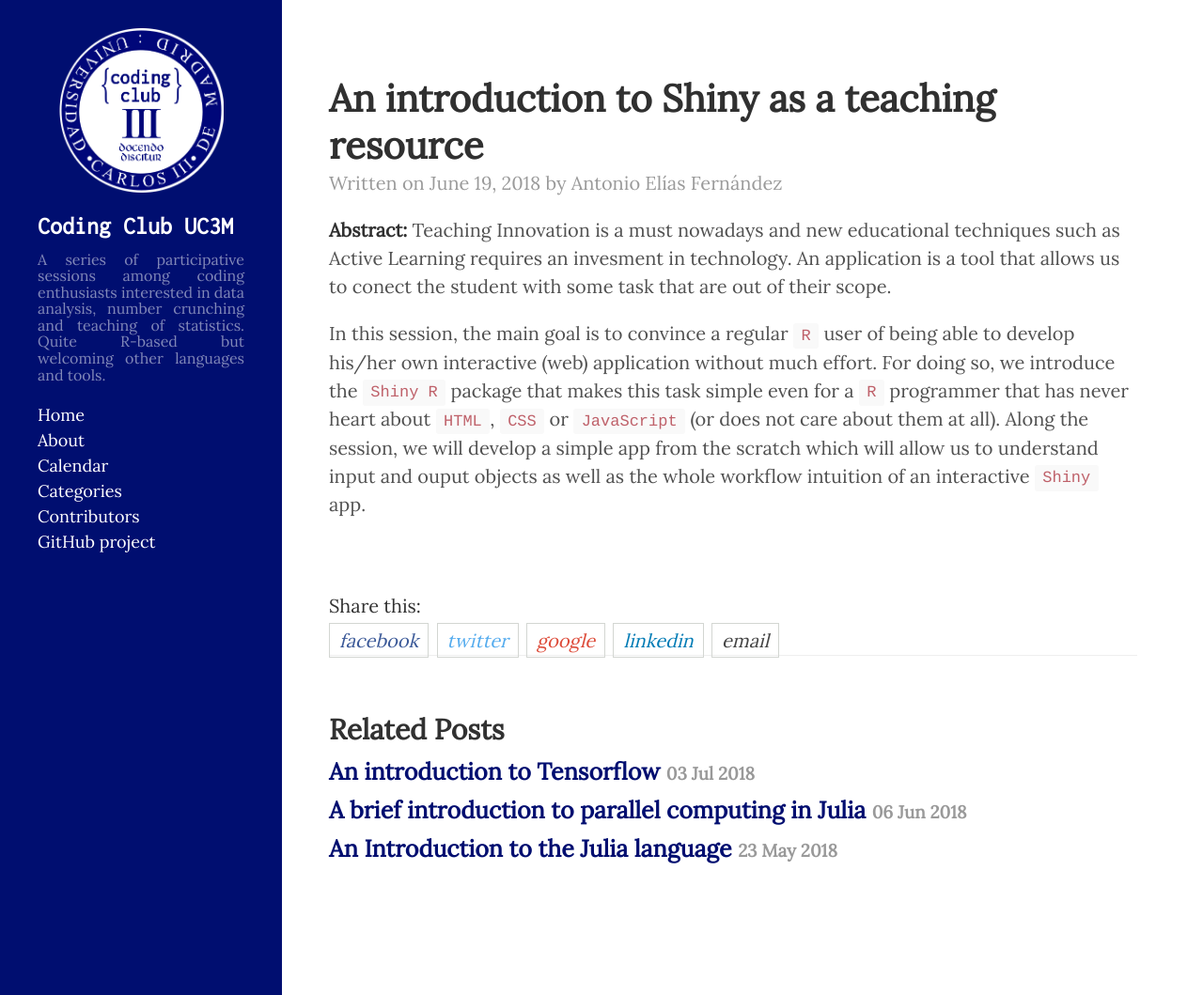
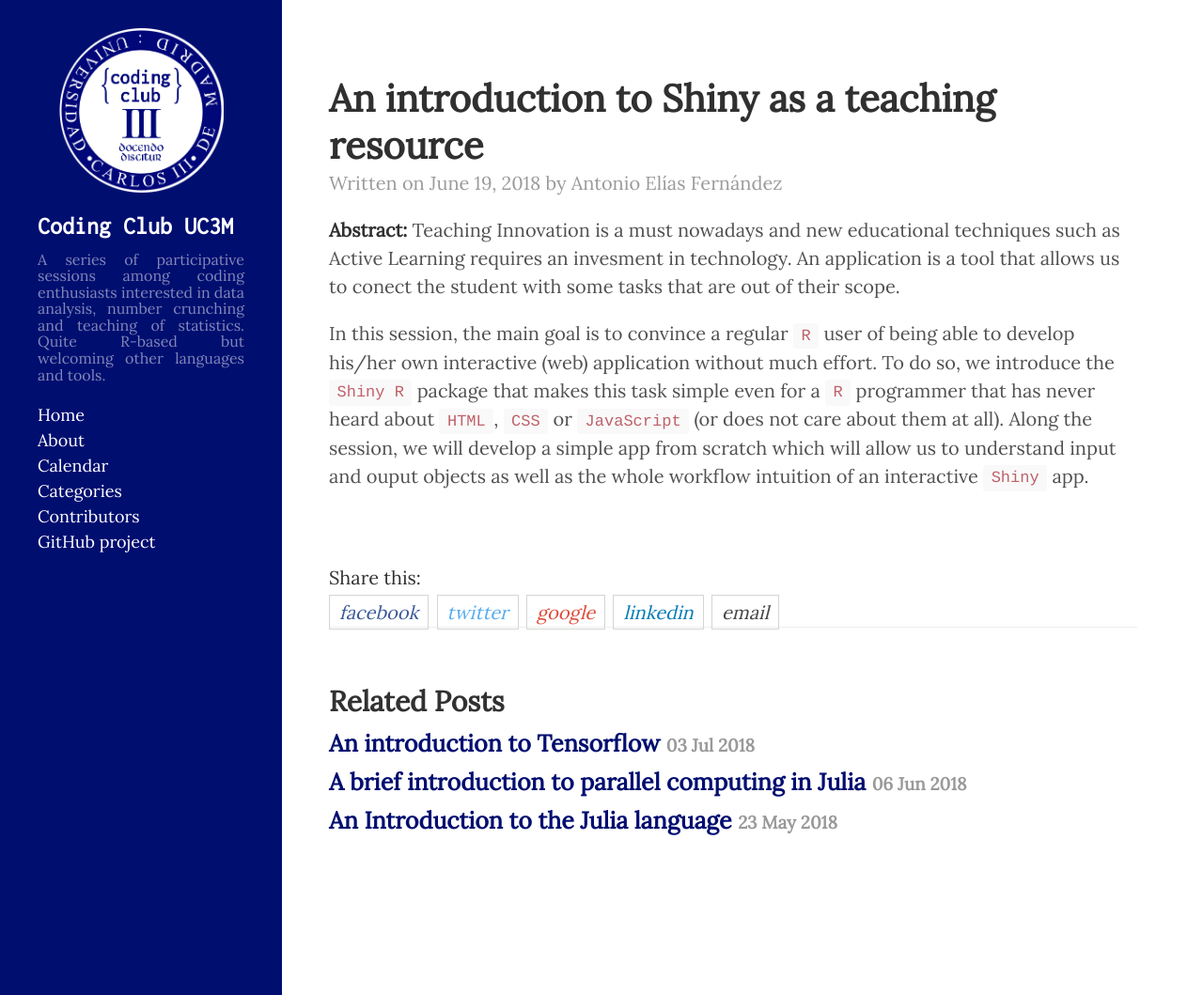
Before and after one commit to CodingClubUC3M/codingclubuc3m.github.io, a Jekyll site: the page built from _posts/2018-06-19-introduction-Shiny.md, in a window 1280 px wide and 1059 px high. Shown: the whole window at 94% size. Built offline with Jekyll 4.4.1, drawn with Linux system fonts in a browser that asks for light colours; comment, search, counter and statistics services are not loaded.

Commit message:
Update abstract

````diff
--- a/_posts/2018-06-19-introduction-Shiny.md
+++ b/_posts/2018-06-19-introduction-Shiny.md
@@ -12,6 +12,6 @@ output:
     mathjax:  default
 ---
 
-**Abstract:** Teaching Innovation is a must nowadays and new educational techniques such as Active Learning requires an invesment in technology. An application is a tool that allows us to conect the student with some task that are out of their scope.
+**Abstract:** Teaching Innovation is a must nowadays and new educational techniques such as Active Learning requires an invesment in technology. An application is a tool that allows us to conect the student with some tasks that are out of their scope.
 
-In this session, the main goal is to convince a regular ```R``` user of being able to develop his/her own interactive (web) application without much effort. For doing so, we introduce the ```Shiny R``` package that makes this task simple even for a ```R``` programmer that has never heart about ```HTML```, ```CSS``` or ```JavaScript``` (or does not care about them at all). Along the session, we will develop a simple app from the scratch which will allow us to understand input and ouput objects as well as the whole workflow intuition of an interactive ```Shiny``` app.
+In this session, the main goal is to convince a regular ```R``` user of being able to develop his/her own interactive (web) application without much effort. To do so, we introduce the ```Shiny R``` package that makes this task simple even for a ```R``` programmer that has never heard about ```HTML```, ```CSS``` or ```JavaScript``` (or does not care about them at all). Along the session, we will develop a simple app from scratch which will allow us to understand input and ouput objects as well as the whole workflow intuition of an interactive ```Shiny``` app.
````
Also changed, not shown: calendar.md (+2 -2 lines).
